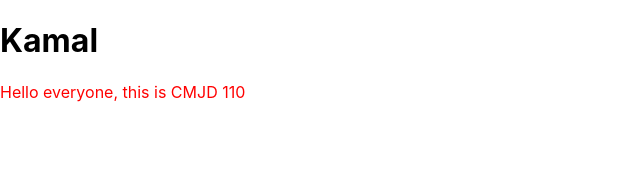
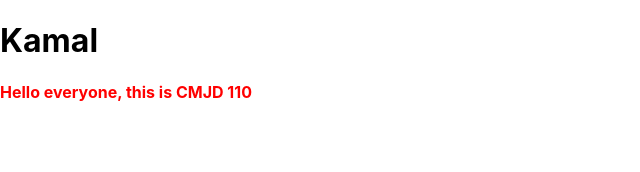
Before and after one commit to CMJD-110-Phase-2-Code-Bases/FrontEndTech02, a React (Create React App) app: page / in a window 1280 px wide. Shown: the top 172 px of the page, without its empty margins (0-640 px from the left). Built offline with nearby package versions, Linux system fonts and the light colour scheme.

Commit message:
Add multiple CSS

```diff
--- a/src/MyComponent.tsx
+++ b/src/MyComponent.tsx
@@ -1,7 +1,7 @@
 export const MyComponent = ()=>{
     return(
         <>
-        <p style={{color:'Red'}}>Hello everyone, this is CMJD 110</p>
+        <p style={{color:'Red',fontWeight:'bold'}}>Hello everyone, this is CMJD 110</p>
         </>
     )
 }
```
